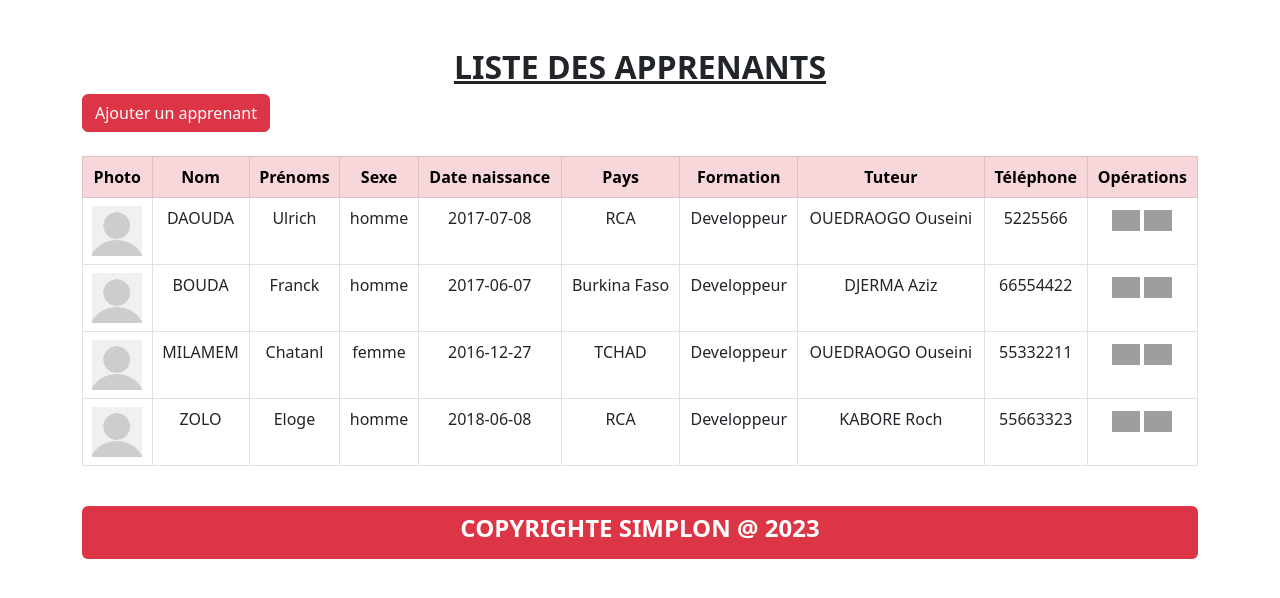
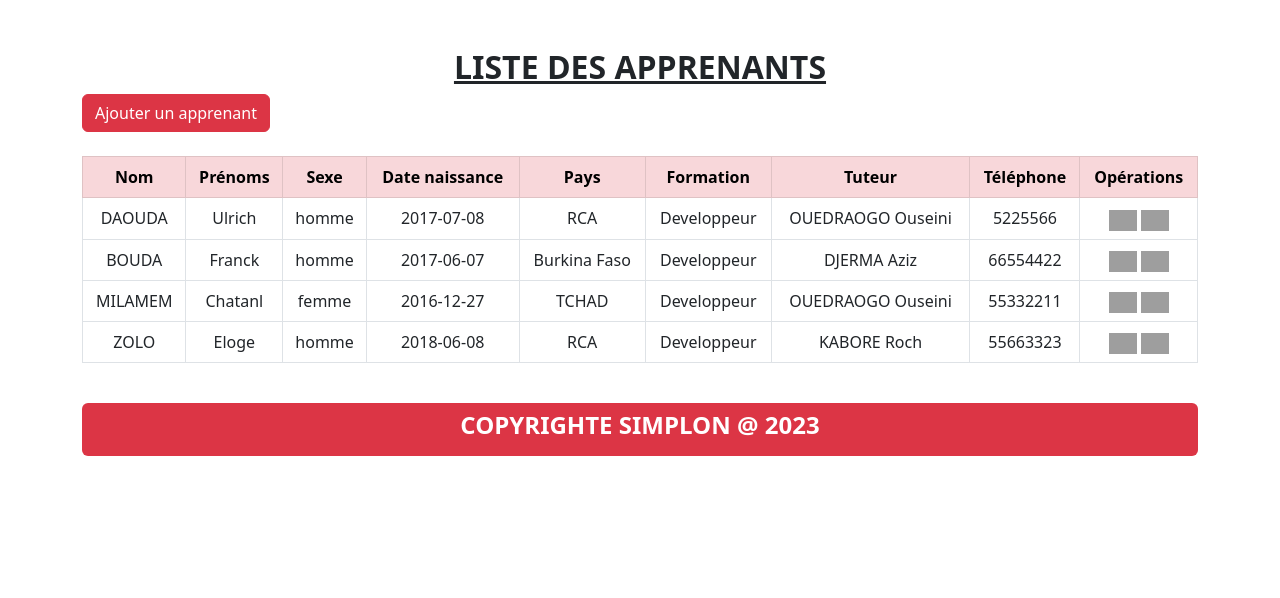
Before and after one commit to Zol-by/mini_projet_php, a PHP site: page /liste_apprenant.php in a window 1280 px wide. Shown: the part 67-665 px from the top of the page. Run offline with PHP 8.4, Linux system fonts and the light colour scheme; data comes from the database, SQL or seed files in the repository; grey boxes are pictures that could not be loaded.

Commit message:
fichier modifier par éloge

```diff
--- a/liste_apprenant.php
+++ b/liste_apprenant.php
@@ -62,7 +62,6 @@
                         echo "
                             <tbody class='table-danger'>
                             <tr class='text-center'>
-                                <th>Photo</th>
                                 <th>Nom</th>
                                 <th>Prénoms</th>
                                 <th>Sexe</th>
@@ -79,9 +78,6 @@
                             echo "
 
                                 <tr class='text-center'>
-                                    <td>
-                                        <img src='images/default-avatar.PNG' width='50' alt=''>
-                                    </td>
                                     <td>" . $donnees['nom'] . "</td>
                                     <td>" . $donnees['prenom'] . "</td>
                                     <td>" . $donnees['sexe'] . "</td>
```
